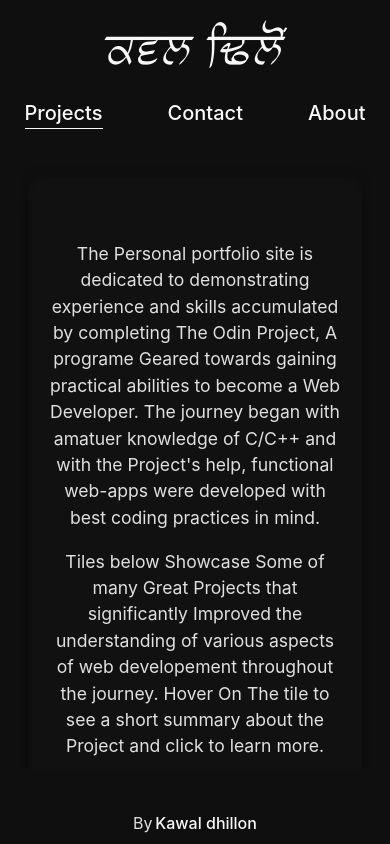
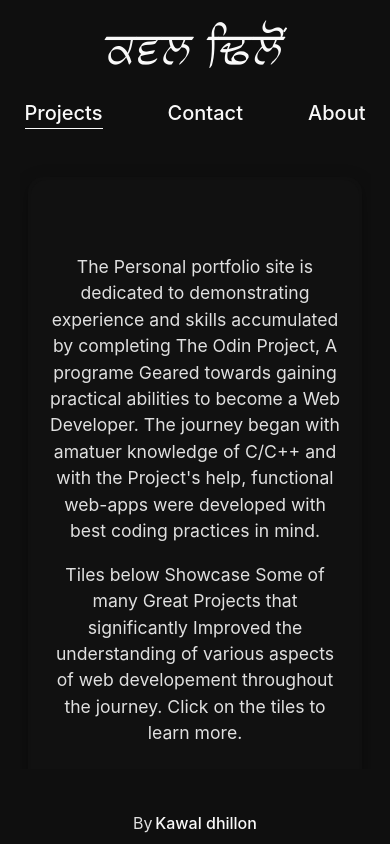
Before and after one commit to kawaldhillon5/Portfolio-site, a React (Vite) app: page /projects in a window 390 px wide. Built offline with nearby package versions, Linux system fonts and the light colour scheme; a web font is replaced by a local one.

Commit message:
changed intro text for mobile

```diff
--- a/src/css/root.css
+++ b/src/css/root.css
@@ -101,7 +101,7 @@ footer>span{
     top: 0;
     align-items: flex-end;
     font-size: 250%;
-    background-color: aliceblue;
+    background-color: rgb(255, 255, 255);
     color: black;
 }
 
--- a/src/routes/projects.jsx
+++ b/src/routes/projects.jsx
@@ -12,7 +12,6 @@ import TicTacToeShowcase from "../components/ticTacToeShowcase";
 import ToDoShowcase from "../components/toDoShowcase";
 import BlogShowcase from "../components/BlogShowcase";
 import ChatShowcase from "../components/chatShowcase";
-import TilesMobile from "../components/tilesMobileComp";
 
 export default function Projects() {
 
@@ -153,7 +152,7 @@ export default function Projects() {
                         <p>
                             Tiles below Showcase Some of many Great Projects that significantly Improved the understanding of
                             various aspects of web developement throughout the journey.
-                            Hover On The tile to see a short summary about the Project and click to learn more.
+                            Click on the tiles to learn more.
                         </p>
                         </div>
                     </div>
```
